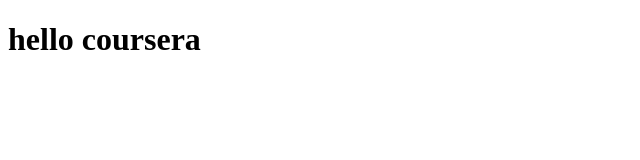
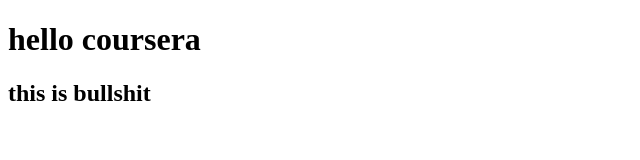
Before and after one commit to mellytessy/Coursera-test, a plain HTML site: page site/index.html in a window 1280 px wide. Shown: the whole page, without its empty margins (0-640 px from the left). Drawn offline with Linux system fonts and the light colour scheme.

Commit message:
New One.

```diff
--- a/site/index.html
+++ b/site/index.html
@@ -8,5 +8,6 @@
 </head>
 <body>
     <h1>hello coursera</h1>
+    <h2>this is bullshit</h2>
 </body>
 </html>
```
